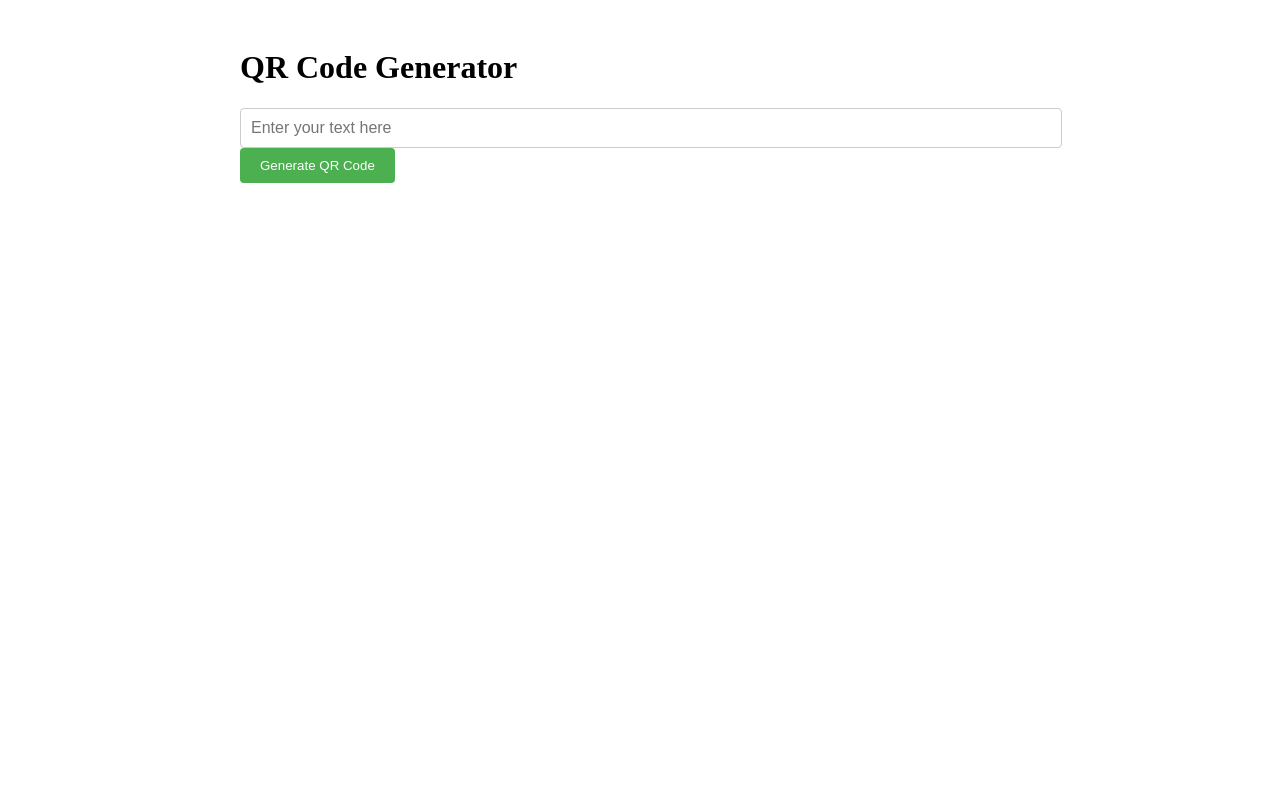
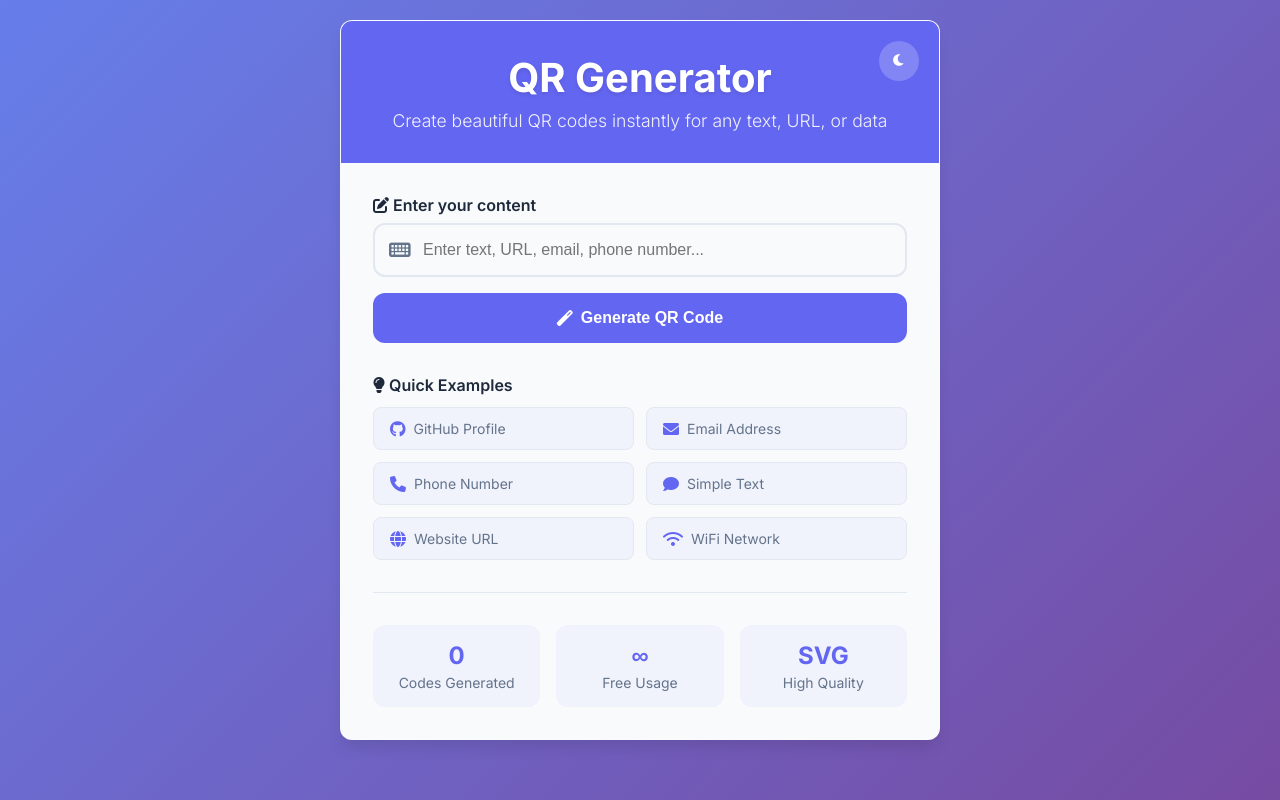
Before and after one commit to TheCodeKeep/web-qr-generator, a Flask app: page / in a window 1280 px wide. Run offline with Flask 3, Linux system fonts and the light colour scheme.

Commit message:
feat: modernize HTML structure and add quick suggestions
- Transform from basic HTML to modern semantic structure
- Add comprehensive meta tags for SEO and social sharing
- Include proper favicon links for all devices and browsers
- Implement suggestions section with quick examples
- Add theme toggle button and enhanced UI components
- Link external CSS and JavaScript files
- Remove inline QR code icon from header for cleaner design
- Add accessibility improvements with proper labels and ARIA attributes

```diff
--- a/templates/index.html
+++ b/templates/index.html
@@ -1,90 +1,100 @@
 <!DOCTYPE html>
-<html>
+<html lang="en">
 <head>
-    <title>QR Code Generator</title>
-    <style>
-        .container {
-            max-width: 800px;
-            margin: 0 auto;
-            padding: 20px;
-        }
-        .input-group {
-            margin-bottom: 20px;
-        }
-        input[type="text"] {
-            width: 100%;
-            padding: 10px;
-            font-size: 16px;
-            border: 1px solid #ccc;
-            border-radius: 4px;
-        }
-        button {
-            background-color: #4CAF50;
-            color: white;
-            padding: 10px 20px;
-            border: none;
-            border-radius: 4px;
-            cursor: pointer;
-        }
-        button:hover {
-            background-color: #45a049;
-        }
-        .qr-output {
-            margin-top: 20px;
-        }
-    </style>
+    <meta charset="UTF-8">
+    <meta name="viewport" content="width=device-width, initial-scale=1.0">
+    <meta name="description" content="Free online QR code generator. Create QR codes instantly for text, URLs, emails, phone numbers and more. High-quality SVG output with download option.">
+    <meta name="keywords" content="QR code, generator, free, online, SVG, download, URL, text">
+    <meta name="author" content="QR Generator">
+    <title>QR Code Generator - Create QR Codes Instantly</title>
+
+    <!-- Favicon and icons -->
+    <link rel="icon" type="image/x-icon" href="/static/favicon.ico">
+    <link rel="icon" type="image/png" sizes="32x32" href="/static/favicon.png">
+    <link rel="apple-touch-icon" sizes="180x180" href="/static/apple-touch-icon.png">
+    <link rel="icon" type="image/svg+xml" href="/static/favicon.svg">
+
+    <!-- Fonts and external resources -->
+    <link href="https://fonts.googleapis.com/css2?family=Inter:wght@300;400;500;600;700&display=swap" rel="stylesheet">
+    <link href="https://cdnjs.cloudflare.com/ajax/libs/font-awesome/6.0.0/css/all.min.css" rel="stylesheet">
+
+    <!-- Custom styles -->
+    <link rel="stylesheet" href="/static/css/styles.css">
 </head>
 <body>
     <div class="container">
-        <h1>QR Code Generator</h1>
-        <div class="input-group">
-            <input type="text" id="qrcode_input" placeholder="Enter your text here">
-            <button onclick="generateQRCode()">Generate QR Code</button>
+        <div class="header">
+            <button class="theme-toggle" onclick="toggleTheme()" title="Toggle theme">
+                <i class="fas fa-moon" id="theme-icon"></i>
+            </button>
+            <h1>QR Generator</h1>
+            <p>Create beautiful QR codes instantly for any text, URL, or data</p>
         </div>
-        <div id="qr-container" class="qr-output">
-            <!-- Generated QR code will appear here -->
+
+        <div class="content">
+            <div class="input-section">
+                <label for="qrcode_input" class="input-label">
+                    <i class="fas fa-edit"></i> Enter your content
+                </label>
+                <div class="input-wrapper">
+                    <i class="fas fa-keyboard input-icon"></i>
+                    <input
+                        type="text"
+                        id="qrcode_input"
+                        class="input-field"
+                        placeholder="Enter text, URL, email, phone number..."
+                        maxlength="500"
+                        autocomplete="off"
+                    >
+                </div>
+                <div class="button-group">
+                    <button class="btn btn-primary" onclick="generateQRCode()" id="generate-btn">
+                        <i class="fas fa-magic"></i>
+                        <span>Generate QR Code</span>
+                    </button>
+                    <button class="btn btn-secondary hidden" onclick="downloadQRCode()" id="download-btn">
+                        <i class="fas fa-download"></i>
+                        <span>Download</span>
+                    </button>
+                </div>
+            </div>
+
+            <!-- Quick suggestions section -->
+            <div class="suggestions-section">
+                <label class="input-label">
+                    <i class="fas fa-lightbulb"></i> Quick Examples
+                </label>
+                <div class="suggestions-grid" id="suggestions-container">
+                    <!-- Suggestions will be populated by JavaScript -->
+                </div>
+            </div>
+
+            <div id="message-container"></div>
+
+            <div id="qr-output" class="qr-output hidden">
+                <div class="qr-container" id="qr-container">
+                    <!-- Generated QR code will appear here -->
+                </div>
+            </div>
+
+            <div class="stats">
+                <div class="stat-item">
+                    <div class="stat-number" id="codes-generated">0</div>
+                    <div class="stat-label">Codes Generated</div>
+                </div>
+                <div class="stat-item">
+                    <div class="stat-number">∞</div>
+                    <div class="stat-label">Free Usage</div>
+                </div>
+                <div class="stat-item">
+                    <div class="stat-number">SVG</div>
+                    <div class="stat-label">High Quality</div>
+                </div>
+            </div>
         </div>
     </div>
 
-    <script>
-        // Initialize variables
-        const qrContainer = document.getElementById('qr-container');
-        const qrcodeInput = document.getElementById('qrcode_input');
-
-        // Function to generate QR code and display it
-        function generateQRCode() {
-            const text = qrcodeInput.value.trim();
-
-            if (!text) {
-                alert('Please enter some text');
-                return;
-            }
-
-            // Clear previous content
-            qrContainer.innerHTML = '';
-
-            // Make request to server
-            fetch('/generate', {
-                method: 'POST',
-                headers: {
-                    'Content-Type': 'application/x-www-form-urlencoded',
-                },
-                body: `text=${encodeURIComponent(text)}`
-            })
-            .then(response => response.text())
-            .then(qrCodeData => {
-                if (qrCodeData) {
-                    const qrSVG = new DOMParser().parseFromString(qrCodeData, 'image/svg+xml').documentElement;
-                    qrContainer.appendChild(qrSVG);
-                } else {
-                    alert('Failed to generate QR code. Please try again later.');
-                }
-            })
-            .catch(error => {
-                console.error('Error:', error);
-                alert('An error occurred while generating the QR code');
-            });
-        }
-    </script>
+    <!-- Custom JavaScript -->
+    <script src="/static/js/main.js"></script>
 </body>
 </html>
```
